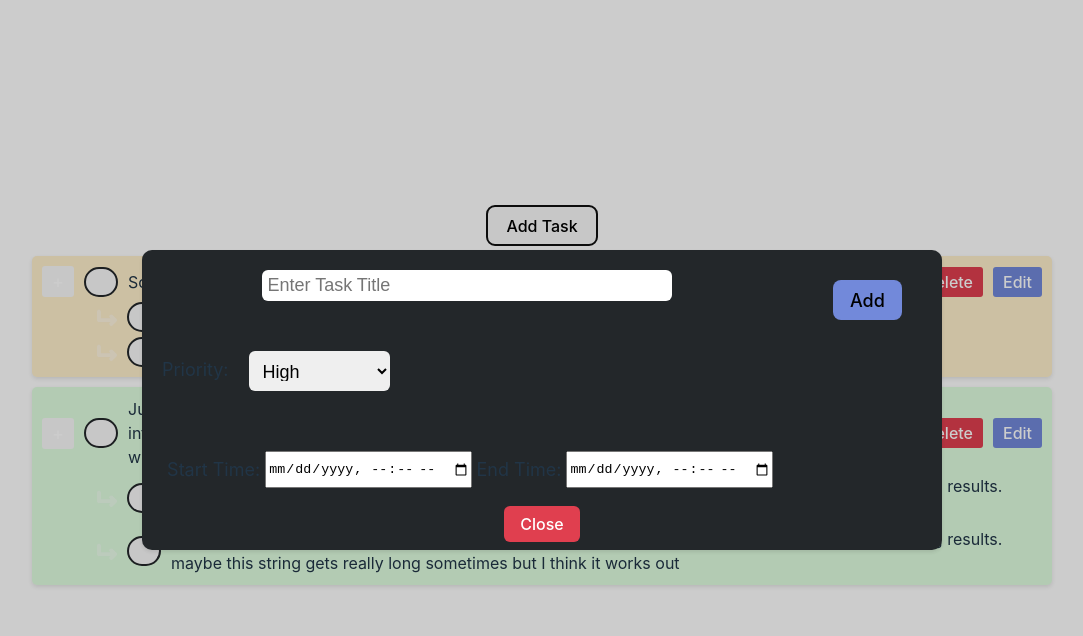
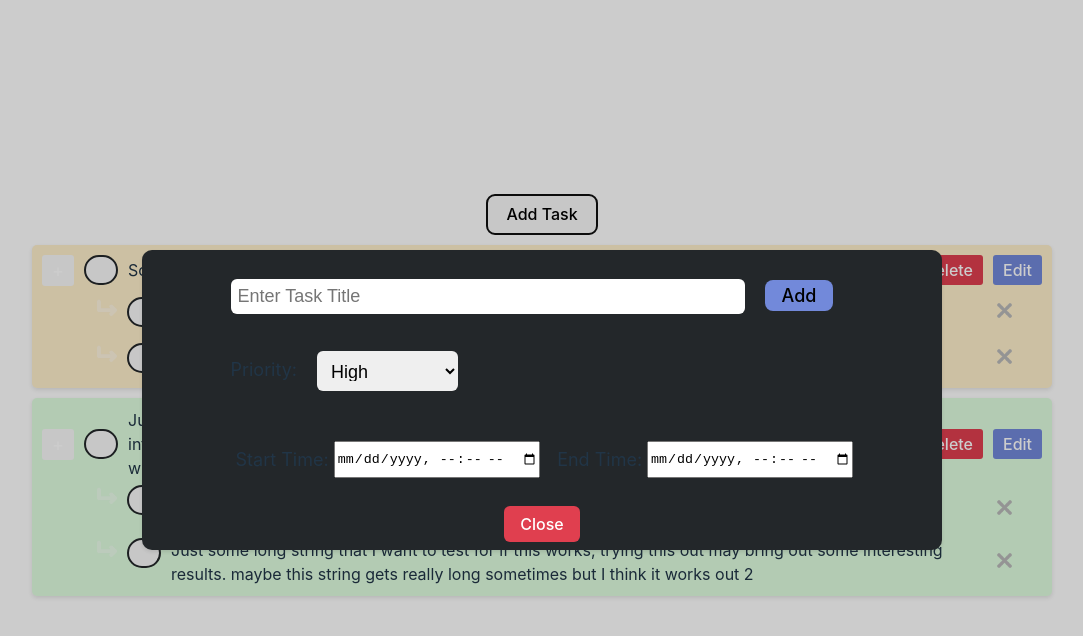
Before and after one commit to Akshat-Shu/SWG-To-Do-List-Application, a React (Vite) app: page / in a window 1280 px wide. Both pictures are taken after a click on the button "Add Task". Shown: the top 636 px of the page, without its empty margins (98-1181 px from the left). Built offline with nearby package versions, Linux system fonts and the light colour scheme.

Commit message:
Add remove button to subtask and Update Modals

```diff
--- a/src/App.jsx
+++ b/src/App.jsx
@@ -12,8 +12,8 @@ function App() {
     new taskDescription(
       "Just some long string that I want to test for if this works, trying this out may bring out some interesting results. maybe this string gets really long sometimes but I think it works out. I also wonder where happens if I go over two lines and go into the thee lines zone",
       2, null, [
-        "Just some long string that I want to test for if this works, trying this out may bring out some interesting results. maybe this string gets really long sometimes but I think it works out",
-        "Just some long string that I want to test for if this works, trying this out may bring out some interesting results. maybe this string gets really long sometimes but I think it works out"
+        "Just some long string that I want to test for if this works, trying this out may bring out some interesting results. maybe this string gets really long sometimes but I think it works out 1",
+        "Just some long string that I want to test for if this works, trying this out may bring out some interesting results. maybe this string gets really long sometimes but I think it works out 2"
       ]
     )
   ])
--- a/src/Elements/modalSubtask.css
+++ b/src/Elements/modalSubtask.css
@@ -41,9 +41,33 @@
     font-size: 18px;
     width: 500px;
 }
+.subtask-modal img{
+    width: 15px;
+    margin-left: 10px;
+}
+
+.cross-btn{
+    background-color: rgba(0, 0, 0, 0);
+    padding: 0px 15px 0px 5px;
+    margin: 5px 0px 5px 0px;
+    border: none;
+
+}
 
 .done-btn{
     position: relative;
     background-color: rgb(182, 8, 8);
-    margin-bottom: 8px;
+    padding: 8px 15px 8px 15px;
+    margin-top: 10px;
 }
+
+/* .btn-grp{
+    display: flex;
+    justify-content: space-between;
+    align-items: center;
+    margin: 8px 0px 8px 0px;
+} */
+
+.input-field{
+    display: flex;
+}
--- a/src/Elements/modalSubtask.jsx
+++ b/src/Elements/modalSubtask.jsx
@@ -1,12 +1,25 @@
-import { useState } from 'react';
+import { useState, useEffect } from 'react';
 import  './modalSubtask.css';
 
 function ModalSubtask({toggleModal, addSubtask, showInfo}) {
     const[inputFields, setInputFields] = useState([{id:1}])
-    const handlleAdd = () =>{
-        const newField = {id : inputFields.length + 1};
-        setInputFields([...inputFields, newField])
-    }
+    // const handleAdd = () =>{
+    //     const newField = {id : inputFields.length + 1};
+    //     setInputFields([...inputFields, newField])
+    // }
+    const handleRemoveInput = (id) => {
+        setInputFields(inputFields.filter((input) => (input.id) !== id));
+        if (inputFields.length === 1) {
+            toggleModal();;
+           }
+    };
+
+    // useEffect(() => {
+    //     if (inputFields.length === 1) {
+    //      toggleModal();;
+    //     }
+    //   }, []);
+
     const handleChange = (id, value) =>{
         const updateFields =inputFields.map((field)=>{
             if (field.id == id){
@@ -37,14 +50,16 @@ function ModalSubtask({toggleModal, addSubtask, showInfo}) {
             <div className="top-area
             ">
                 {inputFields.map((field) => (
-                    <span key={field.id}><input type="text" placeholder='Add Subtask' onChange={(e)=> handleChange(field.id, e.target.value)} /></span>
+                    <span key={field.id} className='input-field'><input type="text" placeholder='Add Subtask' onChange={(e)=> handleChange(field.id, e.target.value)} />
+                    <button className='cross-btn' onClick={() => handleRemoveInput(field.id)}><img src="/assets/cross.webp" alt="" /></button>
+
+                    </span>
                 ))}
-                <span>
-                    <button className='addmore-btn' onClick={handlleAdd}>Add more</button>
-                </span>
-                <span>
+                <span className='btn-grp'>
+                    {/* <button className='addmore-btn' onClick={handleAdd}>Add another Subtask</button> */}
                     <button className='done-btn' onClick={handleDone}>Done</button>
                 </span>
+
             </div>
 
 
--- a/src/Elements/taskElement.css
+++ b/src/Elements/taskElement.css
@@ -69,7 +69,9 @@
 
 .subtask {
   display: flex;
+  justify-content: space-between;
   align-items: center;
+  padding-right: 10px;
 }
 
 .subtask-checkbox {
@@ -132,3 +134,14 @@
   border-radius: 3px;
   cursor: pointer;
 }
+
+.cross-icon{
+  width: 15px;
+}
+.subtask-1{
+  display: flex;
+}
+.remove-btn{
+  background-color: rgba(0, 0, 0, 0);
+  border-radius: 10px;
+}
--- a/src/Elements/taskElement.jsx
+++ b/src/Elements/taskElement.jsx
@@ -15,9 +15,13 @@ const TaskElement = ({ taskDescription, onDelete, onEdit, priority, subtasks, sh
   const addSubtasks = (newTasks) => {
     setSubTasks([...subTasks, ...newTasks]);
   }
+  const removes = (index) => {
+    const updatedSubTasks = subTasks.filter((i) => i !== index);
+    setSubTasks(updatedSubTasks);
+  };
 
 
-  const toggleCheckBox = () => {
+  function toggleCheckBox() {
     setIsChecked(prevState => !prevState);
     for (let i = 0; i < subtaskChecked.length; i++) {
       setSubtaskChecked(prevState => {
@@ -26,7 +30,7 @@ const TaskElement = ({ taskDescription, onDelete, onEdit, priority, subtasks, sh
         return newState;
       });
     }
-  };
+  }
 
   const toggleSubtaskCheckBox = (index, value) => {
     setSubtaskChecked(prevState => {
@@ -68,6 +72,7 @@ const TaskElement = ({ taskDescription, onDelete, onEdit, priority, subtasks, sh
         <div className="subtask-container">
           {subTasks && subTasks.map((subtask, index) => (
             <div className="subtask" key={index}>
+              <div className="subtask-1">
               <img src='/assets/subtask-enter-key.png' className="subtask-enter"/>
               <div className="checkbox-container">
                 <button className={`mark-completed-checkbox ${subtaskChecked[index] ? 'mark-completed-checked' : ''}`} onClick={() => {
@@ -76,6 +81,11 @@ const TaskElement = ({ taskDescription, onDelete, onEdit, priority, subtasks, sh
                 >{subtaskChecked[index]?<img src='/assets/check-mark.png'/>:null}</button>
               </div>
               <div className={`task-name ${subtaskChecked[index]?'dashed-task-name':''}`}>{subTasks[index]}</div>
+              </div>
+              <button className='remove-btn' onClick={()=>removes(subTasks[index])}>
+                <img src='/assets/cross.webp' className='cross-icon' />
+              </button>
+
             </div>
           ))}
 
--- a/src/Elements/taskInput.css
+++ b/src/Elements/taskInput.css
@@ -9,10 +9,10 @@
 
 .taskField{
     font-size: 18px;
-    width: 400px;
+    width: 500px;
     max-height: 40px;
     margin: 10px 0px 10px 0px;
-    padding: 5px;
+    padding: 7px;
     border-radius: 6px;
     border: 0px;
 }
@@ -53,7 +53,7 @@
 
 .prior-section{
     display: flex;
-    padding: 20px 0px 0px 0px;
+    /* padding: 20px 0px 0px 0px; */
 }
 .prior-section p{
     margin-top: 25px;
@@ -67,7 +67,7 @@
 .time-picker-container {
     display: flex;
     justify-content: space-between;
-    margin-top: 10px;
+    margin: 0px 0px 10px 0px;
 }
 
 .time-picker {
@@ -91,7 +91,7 @@
 
 .add-btn{
     margin: 20px;
-    padding: 8px 16px;
-    max-height: 40px;
+    padding: 4px 16px;
+    /* max-height: 30px; */
     background-color:var(--button-color-purple);
 }
--- a/src/Elements/taskInput.jsx
+++ b/src/Elements/taskInput.jsx
@@ -51,6 +51,9 @@ function TaskInput({ isOpen, toggleModal, taskDesc, addTask, editTask, showInfo
           <div className="main-header">
             <div className="task-priority-container">
               <input type="text" className='taskField' placeholder="Enter Task Title" autoComplete='off' value={inputValue} onChange={(event)=>handleInputChange(event.target.value)}/>
+              <button className='add-btn' type='submit'>
+              {!taskDesc ? 'Add' : 'Edit'}
+            </button>
               <div className='prior-section'>
                 <p>Priority: </p>
                 <div className="dropdown">
@@ -82,9 +85,7 @@ function TaskInput({ isOpen, toggleModal, taskDesc, addTask, editTask, showInfo
               </div>
             </div>
 
-            <button className='add-btn' type='submit'>
-              {!taskDesc ? 'Add' : 'Edit'}
-            </button>
+
           </div>
 
         </form>
```
Also changed, not shown: public/assets/cross.webp (added).
